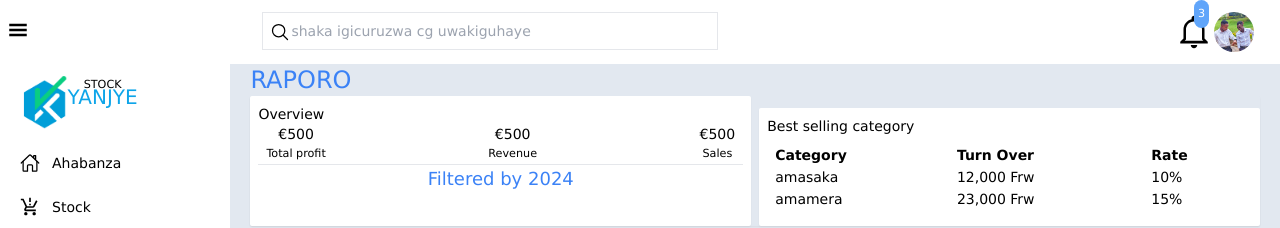
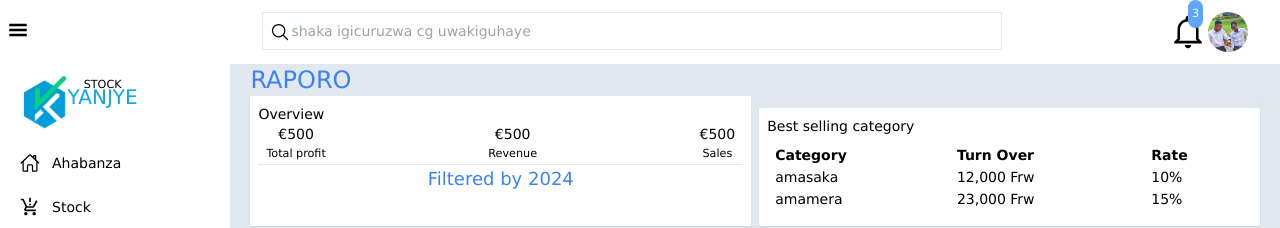
Before and after one commit to yoojen/100faceofalx, a React (Create React App) app in the folder nodejs_projects/inventory_mgmt/frontend/: page /reports in a window 1280 px wide. Shown: the top 228 px of the page. Built offline with nearby package versions, Linux system fonts and the light colour scheme.

Commit message:
added notification and profile dropdown

```diff
--- a/nodejs_projects/inventory_mgmt/frontend/src/components/NavBar/index.jsx
+++ b/nodejs_projects/inventory_mgmt/frontend/src/components/NavBar/index.jsx
@@ -1,26 +1,36 @@
 import { IoSearchOutline } from "react-icons/io5";
 import { IoMdNotificationsOutline } from "react-icons/io";
+import DropDown from "../DropDown";
+import { useState } from "react";
 
 function NavBar() {
+  const [notificationOpen, setNofiticationOpen] = useState(false)
+  const [profileOpen, setProfileOpen] = useState(false)
 
   const searchChanged = () => {
     console.log("Typing complete!");
   }
 
   const toggleNotification = () => {
-    alert("requested to toggle notification");
+    if (profileOpen) {
+      setProfileOpen(prev => !prev);
+    }
+    setNofiticationOpen((prev) =>   !prev);
   }
 
   const toggleProfile = () => {
-    alert("requested to toggle profile");
+    if (notificationOpen) {
+      setNofiticationOpen(prev => !prev);
+    }
+    setProfileOpen((prev) => !prev);
   }
 
   return (
-    <div className="px-8 py-3 flex justify-between w-full bg-white">
-      <div className="relative w-full">
+    <div className="px-8 py-3 flex justify-between bg-white">
+      <div className="relative basis-3/4">
         <input
           type="text"
-          className="border w-2/3 px-7 py-2 lg:w-1/2"
+          className="border px-7 py-2 md:w-full"
           id="search"
           name="search"
           placeholder="shaka igicuruzwa cg uwakiguhaye"
@@ -29,9 +39,10 @@ function NavBar() {
         <IoSearchOutline  className="absolute top-1/4 left-2 w-5 h-5"  width={50} height={50}/>
       </div>
 
-      <div className="flex">
-        <div className="relative cursor-pointer">
-          <IoMdNotificationsOutline className="h-10 w-10" onClick={toggleNotification}/>
+      <div className="flex basis-1/4 justify-end">
+        <div className="cursor-pointer">
+          <div className="relative">
+            <IoMdNotificationsOutline className="h-10 w-10" onClick={toggleNotification} />
             <span>
               <small
                 className="absolute -top-3 left-1/2 bg-blue-400 text-white rounded-full p-1 font-medium">
@@ -39,7 +50,22 @@ function NavBar() {
               </small>
             </span>
           </div>
-        <img src="/assets/wa2024.jpg" alt="" className="rounded-full h-10 cursor-pointer" onClick={toggleProfile}/>
+            { notificationOpen && (
+              <div className="absolute z-10 top-14 right-2 w-3/4 md:w-1/4 bg-slate-300  px-2 shadow-md rounded-md content-center">
+                <DropDown type='Notification' />
+              </div>
+            )
+          }
+        </div>
+        <div>
+          <img src="/assets/wa2024.jpg" alt="" className="rounded-full h-10 cursor-pointer" onClick={toggleProfile} />
+          {profileOpen && (
+              <div className="absolute z-10 top-14 right-2 w-2/4 md:w-1/4 bg-slate-300  px-4 py-4 shadow-md rounded-md content-center">
+                <DropDown type='Profile' />
+              </div>
+            )
+          }
+        </div>
       </div>
     </div>
   )
```
Lines whose indentation alone changed are shown as unchanged.
